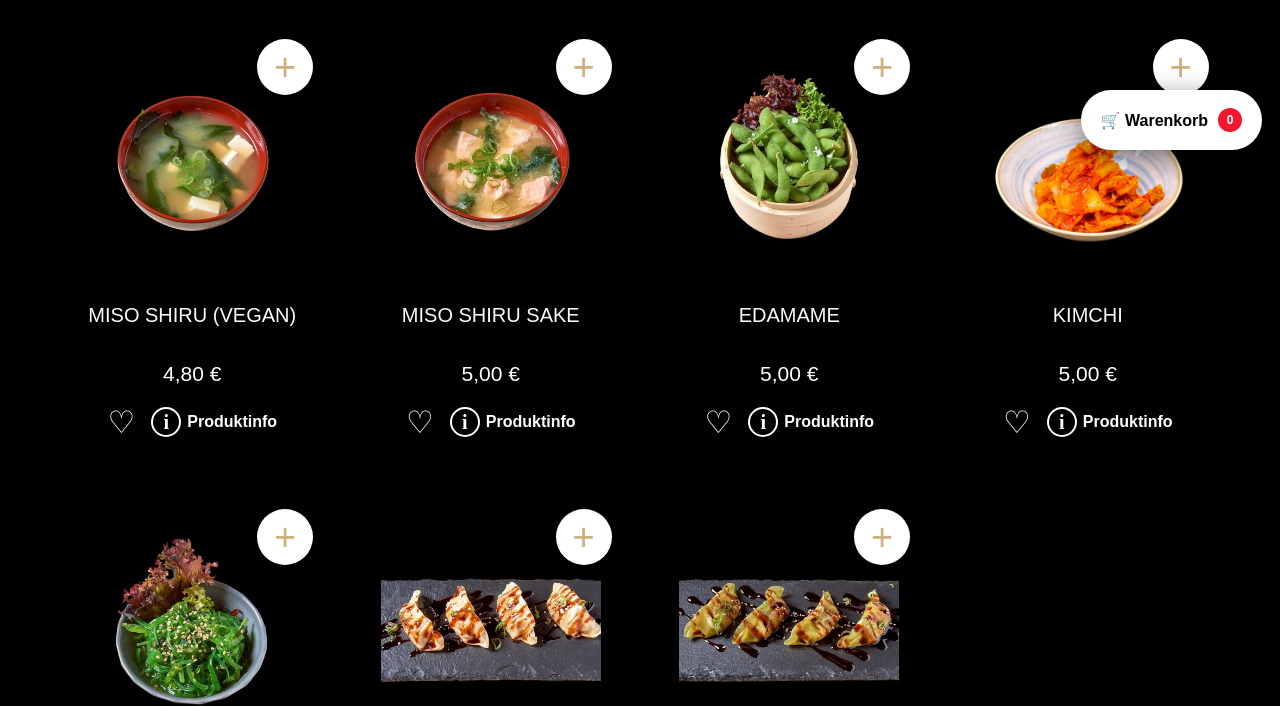
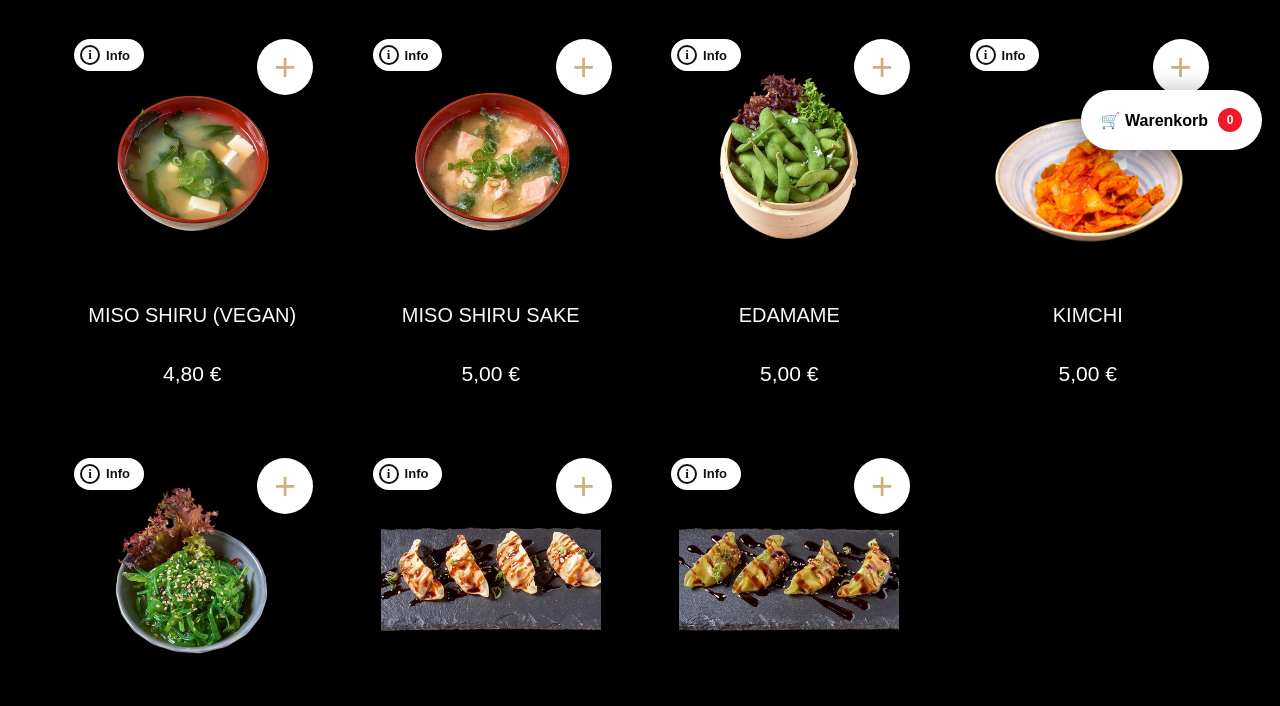
Before and after one commit to CocoLouDeFrench/NEBU-Sushi-pwa, a plain HTML site: page index.html in a window 1280 px wide. Shown: the part 632-1338 px from the top of the page. Drawn offline with Linux system fonts and the light colour scheme.

Commit message:
Update index.html

```diff
--- a/index.html
+++ b/index.html
@@ -352,47 +352,39 @@ button{
 }
 
 .product-price{
-  margin:8px 0 18px;
+  margin:8px 0 4px;
   font-size:21px;
 }
 
-.product-actions{
-  display:flex;
-  justify-content:center;
-  gap:16px;
-  align-items:center;
-}
-
-.favorite-button,
-.info-button{
-  border:none;
-  background:none;
-  color:white;
-  padding:0;
-}
-
-.favorite-button{
-  font-size:31px;
-}
-
-.info-button{
-  font-size:16px;
-  font-weight:800;
+.info-badge{
+  position:absolute;
+  left:6%;
+  top:6%;
+  z-index:5;
   display:flex;
   align-items:center;
   gap:6px;
-}
-
-.info-symbol{
-  width:30px;
-  height:30px;
-  border:2px solid white;
+  border:none;
+  background:white;
+  color:#111111;
+  border-radius:20px;
+  padding:6px 14px 6px 6px;
+  font-size:13px;
+  font-weight:700;
+  box-shadow:0 4px 12px rgba(0,0,0,.35);
+}
+
+.info-badge-icon{
+  width:20px;
+  height:20px;
+  flex:none;
+  border:2px solid #111111;
   border-radius:50%;
   display:inline-flex;
   align-items:center;
   justify-content:center;
   font-family:serif;
-  font-size:20px;
+  font-size:13px;
 }
 
 .unavailable{
@@ -752,13 +744,15 @@ button{
     font-size:32px;
   }
 
-  .info-button{
-    font-size:14px;
-  }
-
-  .info-symbol{
-    width:27px;
-    height:27px;
+  .info-badge{
+    font-size:11px;
+    padding:5px 10px 5px 5px;
+  }
+
+  .info-badge-icon{
+    width:16px;
+    height:16px;
+    font-size:11px;
   }
 
 }
@@ -1844,6 +1838,23 @@ function renderMenu(searchTerm=""){
             data-candidates='${JSON.stringify(imageCandidates(product).slice(1))}'
             onerror="tryNextImage(this)"
           >
+
+          <button
+            class="info-badge"
+            type="button"
+            onclick='openProductModal(
+              ${JSON.stringify(section.category)},
+              ${JSON.stringify(product.name)}
+            )'
+          >
+
+            <span class="info-badge-icon">
+              i
+            </span>
+
+            Info
+
+          </button>
 
           ${
             product.available
@@ -1883,35 +1894,6 @@ function renderMenu(searchTerm=""){
             `
         }
 
-        <div class="product-actions">
-
-          <button
-            class="favorite-button"
-            type="button"
-            aria-label="Favorit"
-          >
-            ♡
-          </button>
-
-          <button
-            class="info-button"
-            type="button"
-            onclick='openProductModal(
-              ${JSON.stringify(section.category)},
-              ${JSON.stringify(product.name)}
-            )'
-          >
-
-            <span class="info-symbol">
-              i
-            </span>
-
-            Produktinfo
-
-          </button>
-
-        </div>
-
       `;
 
       productGrid.appendChild(productCard);
```
